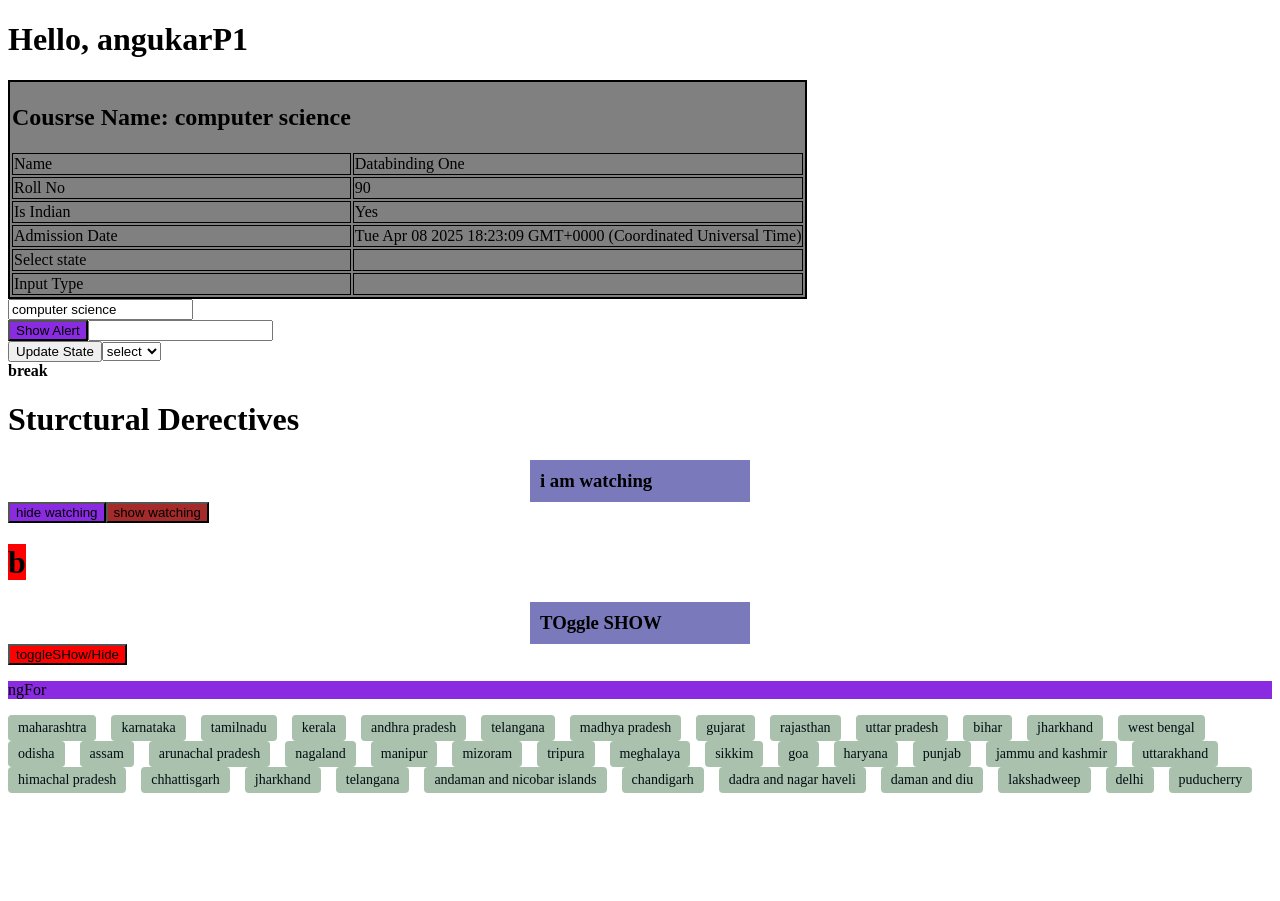
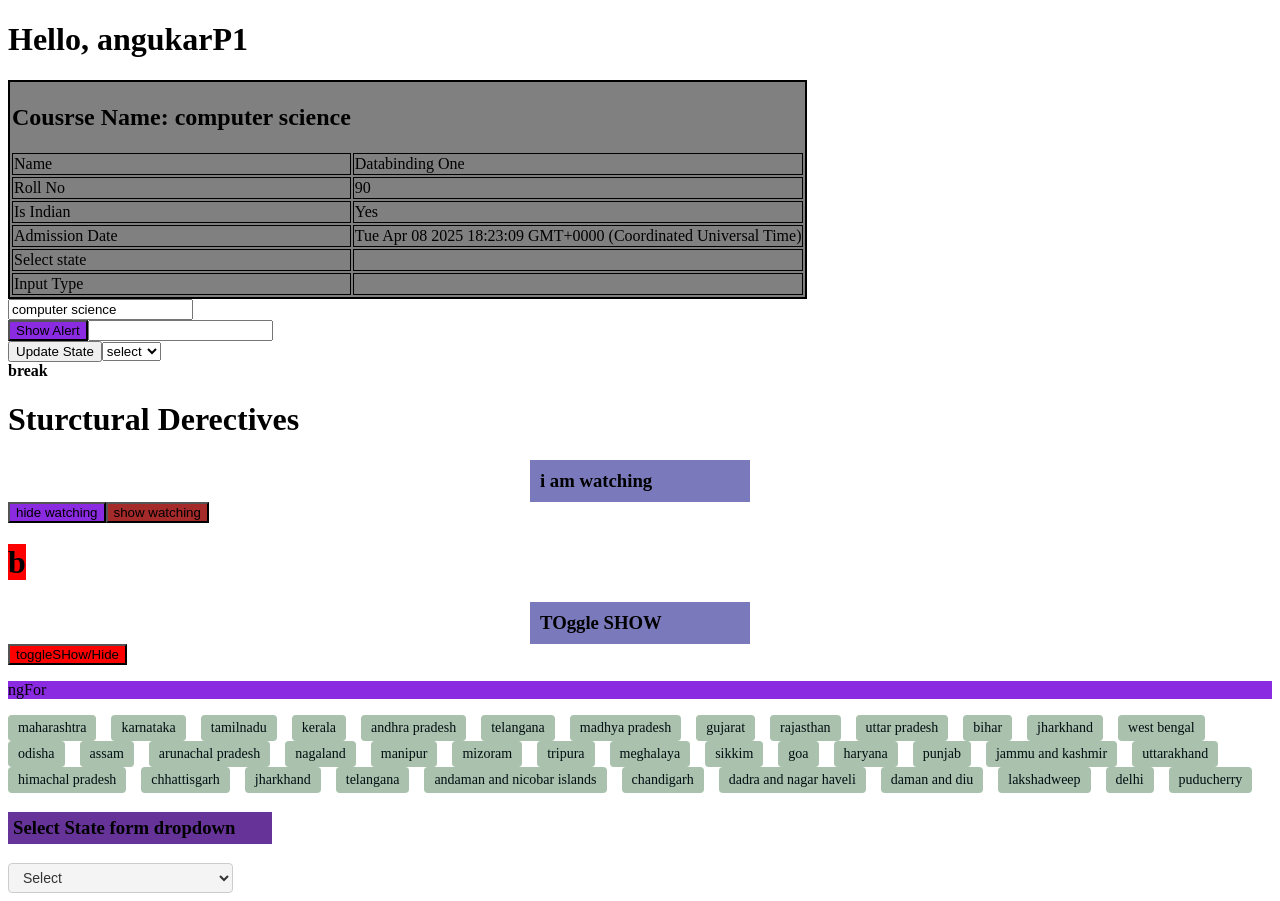
Before and after one commit to akshayrakhunde01/Anuglar, an Angular app: page / in a window 1280 px wide. Before the commit the page ends 809 px from the top, so only its background shows below. Built offline with nearby package versions, Linux system fonts and the light colour scheme.

Commit message:
add dropdown for state selection in structural directive component template

```diff
--- a/src/app/components/structural-directive/structural-directive.component.html
+++ b/src/app/components/structural-directive/structural-directive.component.html
@@ -48,3 +48,16 @@ style="background-color: red;">toggleSHow/Hide</button>
              *ngFor="let state of stateNames">{{state}}</li>
     </ul>
 </div>
+
+<div>
+    <h3 style="background-color: rebeccapurple;
+    text-decoration:solid;
+    padding: 5px;
+    margin-right: 1000px;">Select State form dropdown</h3>
+
+<select name="" id="" style="padding: 5px 10px; font-size: 14px; border-radius: 4px; border: 1px solid #ccc; background-color: #f4f4f4; color: #333;">
+    <option value="" style="padding: 5px 10px; font-size: 14px; color: #333;">Select</option>
+    <option *ngFor="let state of stateNames" [value]="state" style="padding: 5px 10px; font-size: 14px; color: #333;">{{ state }}</option>
+</select>
+
+</div>
```
